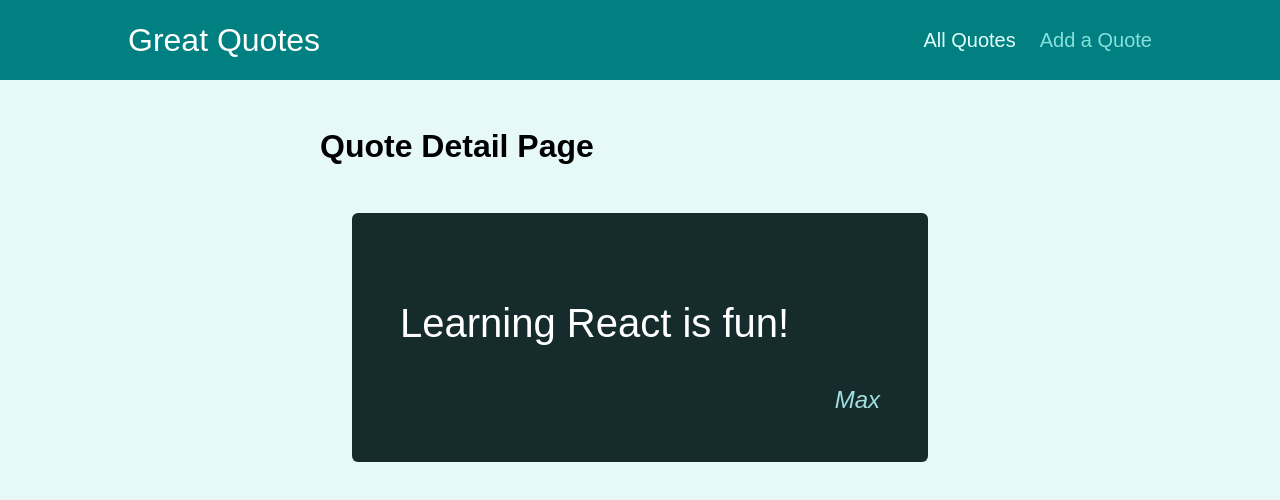
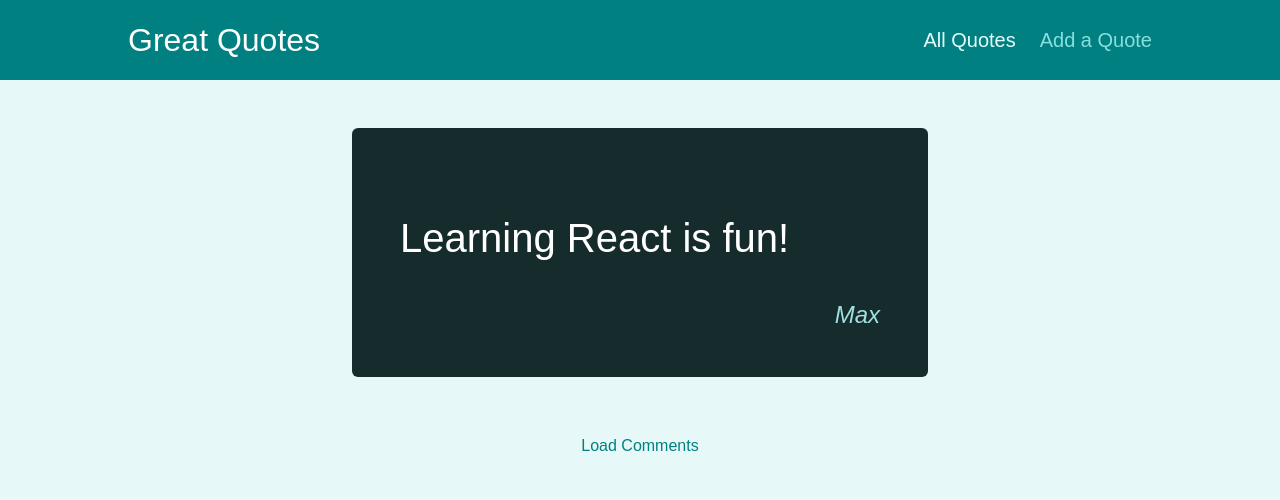
Before and after one commit to Dgvalerio/multi-page-spa-with-router-react-tcg, a React (Create React App) app: page /quotes/q1 in a window 1280 px wide. Shown: the top 500 px of the page. Built offline with nearby package versions, Linux system fonts and the light colour scheme; the HTML template or start-up script is replaced by a standard one.

Commit message:
Class 285 - Getting Creative With Nested Routes

```diff
--- a/src/pages/QuoteDetail.tsx
+++ b/src/pages/QuoteDetail.tsx
@@ -1,5 +1,5 @@
 import React, { FC } from 'react';
-import { Route, useParams } from 'react-router-dom';
+import { Link, Route, useParams } from 'react-router-dom';
 
 import Comments from '../components/comments/Comments';
 import HighlightedQuote from '../components/quotes/HighlightedQuote';
@@ -14,8 +14,14 @@
 
   return (
     <>
-      <h1>Quote Detail Page</h1>
       <HighlightedQuote text={quote?.text} author={quote?.author} />
+      <Route path={`/quotes/${quoteId}`} exact>
+        <div className="centered">
+          <Link className="btn--flat" to={`/quotes/${quoteId}/comments`}>
+            Load Comments
+          </Link>
+        </div>
+      </Route>
       <Route path={`/quotes/${quoteId}/comments`}>
         <Comments />
       </Route>
```
